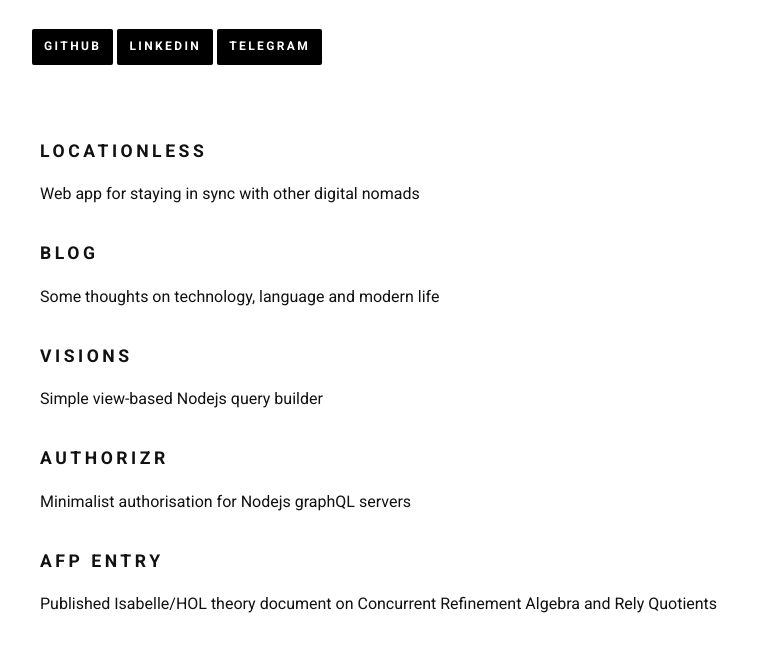
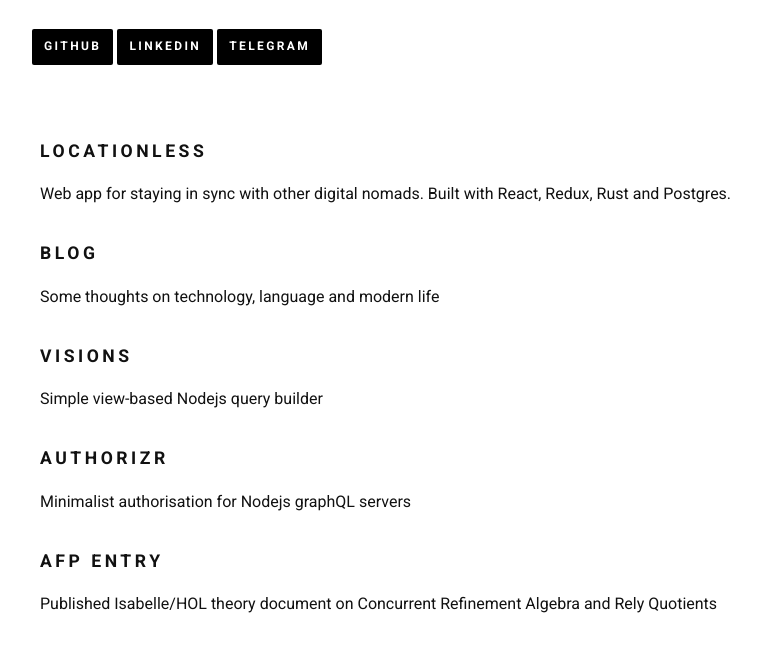
Before and after one commit to jtfell/jtfell.github.io, a website: page index.html in a window 1280 px wide. Shown: the part 261-912 px from the top of the page, without its empty margins (128-889 px from the left). Drawn offline with Linux system fonts and the light colour scheme.

Commit message:
add more to description

```diff
--- a/index.html
+++ b/index.html
@@ -27,7 +27,7 @@
 
       <div class="p1 col-12">
         <a class="bold h2 caps text-decoration-none black" href="https://www.locationless.club">LOCATIONLESS</a>
-        <p>Web app for staying in sync with other digital nomads</p>
+        <p>Web app for staying in sync with other digital nomads. Built with React, Redux, Rust and Postgres.</p>
       </div>
 
       <div class="p1 col-12">
```
